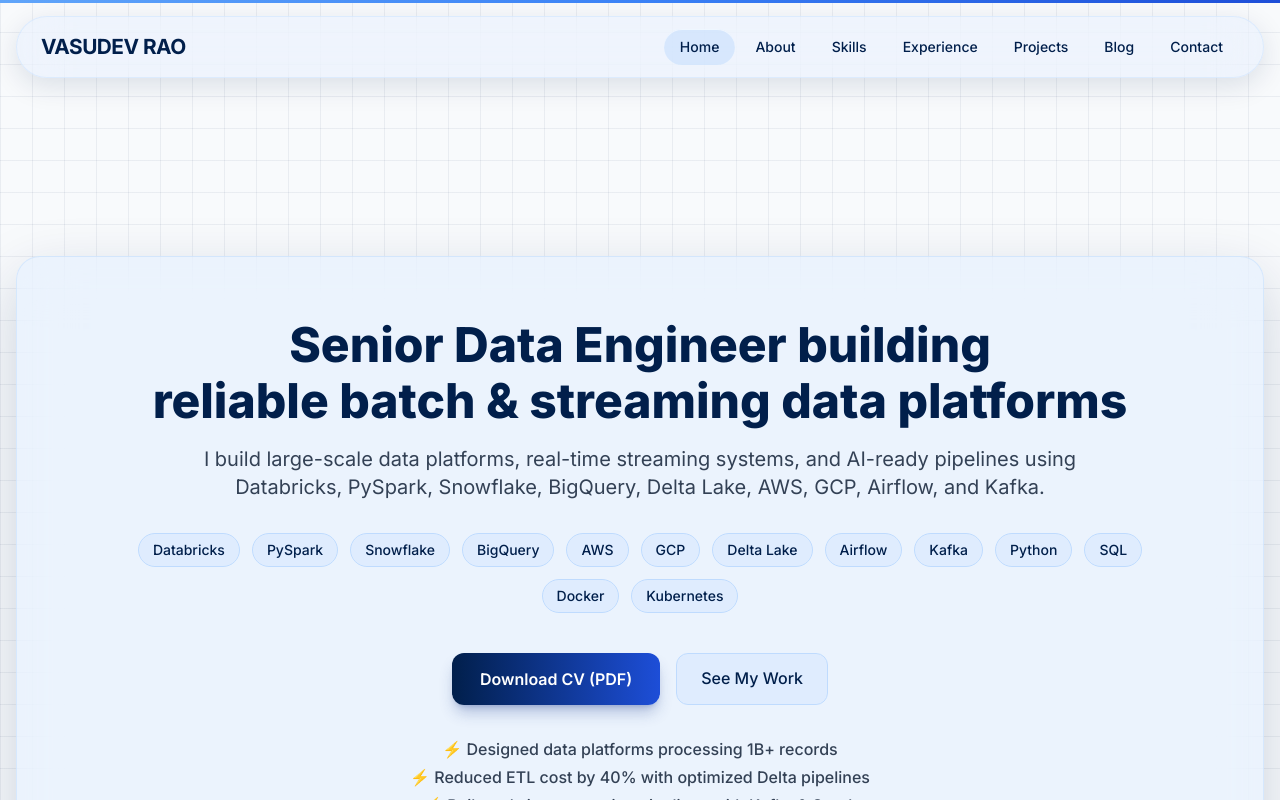
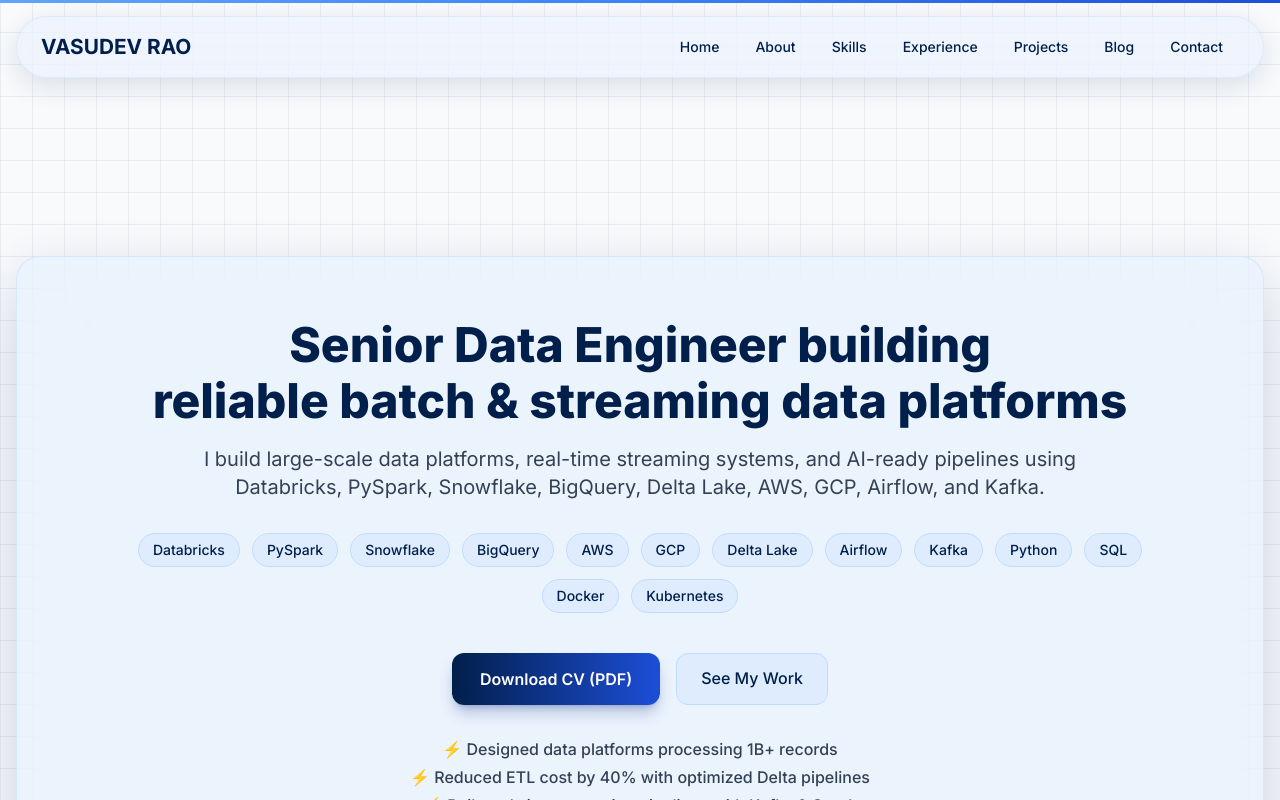
Before and after one commit to vasudev-rao/vdev-portfolio, a Next.js app: page / in a window 1280 px wide. Shown: the top 800 px of the page. Built offline with nearby package versions, Linux system fonts and the light colour scheme.

Commit message:
fix: polish mobile menu overlay rendering

```diff
--- a/app/page.tsx
+++ b/app/page.tsx
@@ -1,12 +1,11 @@
-import GridBanner from '@/components/GridBanner'
+import GridBanner from "@/components/GridBanner";
 import Hero from '@/components/Hero'
 import About from '@/components/About'
 import Skills from '@/components/Skills'
 import Experience from '@/components/Experience'
+import Projects from '@/components/ProjectsSection'
+import ProjectsMotion from '@/components/ProjectsMotion'
 import Contact from '@/components/Contact'
-
-import ProjectsSection from '@/components/ProjectsSection'
-import ProjectsMotion from '@/components/ProjectsMotion'
 
 export default function Home() {
   return (
@@ -16,9 +15,9 @@
       <Skills />
       <Experience />
 
-      {/* ✅ Projects (SSR + animation-safe) */}
+      {/* ✅ Animation-safe wrapper */}
       <ProjectsMotion>
-        <ProjectsSection />
+        <Projects />
       </ProjectsMotion>
 
       <Contact />
--- a/components/Navbar.tsx
+++ b/components/Navbar.tsx
@@ -28,20 +28,26 @@
     return () => window.removeEventListener('scroll', onScroll)
   }, [])
 
+  // Lock body scroll when menu open
+  useEffect(() => {
+    document.body.style.overflow = mobileMenuOpen ? 'hidden' : 'auto'
+  }, [mobileMenuOpen])
+
   return (
+    <>
+      {/* NAVBAR */}
       <nav className="fixed top-0 left-0 right-0 z-50">
         <div className="pt-4 flex justify-center">
           <div className="w-full max-w-[1400px] px-4">
-
             <div
               className={cn(
                 `
+                rounded-full
                 px-6 py-3
                 border
                 transition-all duration-300
                 backdrop-blur-xl
                 `,
-              mobileMenuOpen ? `rounded-2xl` : `rounded-full`,
                 scrolled
                   ? `
                     bg-[rgba(219,234,254,0.42)]
@@ -56,48 +62,23 @@
               )}
             >
               <div className="flex items-center justify-between">
-
-              {/* Logo */}
-              <Link
-                href="/"
-                className="text-[1.3rem] font-bold tracking-tight text-[#011F4B]"
-              >
+                <Link href="/" className="flex items-center">
+                  <span className="text-[1.3rem] font-bold text-[#011F4B]">
                     VASUDEV RAO
+                  </span>
                 </Link>
 
-              {/* Desktop Navigation */}
+                {/* Desktop Menu */}
                 <div className="hidden md:flex items-center gap-1">
-                {navItems.map((item) => {
-                  const isActive = pathname === item.href
-
-                  return (
+                  {navItems.map((item) => (
                     <Link
                       key={item.name}
                       href={item.href}
-                      className={cn(
-                        `
-                        px-4 py-2
-                        rounded-full
-                        text-sm font-medium
-                        transition-all duration-300
-                        `,
-                        isActive
-                          ? `
-                            bg-blue-200/50
-                            text-[#011F4B]
-                            shadow-[inset_0_1px_0_rgba(255,255,255,0.6)]
-                          `
-                          : `
-                            text-[#011F4B]
-                            hover:bg-blue-100/50
-                            hover:-translate-y-[1px]
-                          `
-                      )}
+                      className="px-4 py-2 rounded-full text-sm font-medium text-[#011F4B] hover:bg-blue-100/50 transition"
                     >
                       {item.name}
                     </Link>
-                  )
-                })}
+                  ))}
                 </div>
 
                 {/* Mobile Toggle */}
@@ -109,24 +90,21 @@
                   {mobileMenuOpen ? <X size={22} /> : <Menu size={22} />}
                 </button>
               </div>
+            </div>
+          </div>
+        </div>
+      </nav>
 
-            {/* Mobile Menu */}
+      {/* MOBILE MENU */}
       {mobileMenuOpen && (
-              <div className="md:hidden mt-4 pt-4 border-t border-blue-200/30">
-                <div className="flex flex-col gap-2">
+        <div className="fixed inset-0 z-[60] bg-white/95 backdrop-blur-sm flex flex-col pt-24 px-6">
+          <div className="flex flex-col gap-6">
             {navItems.map((item) => (
               <Link
                 key={item.name}
                 href={item.href}
                 onClick={() => setMobileMenuOpen(false)}
-                      className="
-                        px-4 py-2
-                        rounded-lg
-                        text-sm font-medium
-                        text-[#011F4B]
-                        transition-all duration-200
-                        hover:bg-blue-100/50
-                      "
+                className="text-lg font-semibold text-[#011F4B]"
               >
                 {item.name}
               </Link>
@@ -134,10 +112,6 @@
           </div>
         </div>
       )}
-          </div>
-
-        </div>
-      </div>
-    </nav>
+    </>
   )
 }
```
Also changed, not shown: components/ProjectsSection.tsx (line endings or trailing spaces). Lines whose indentation alone changed are shown as unchanged.
